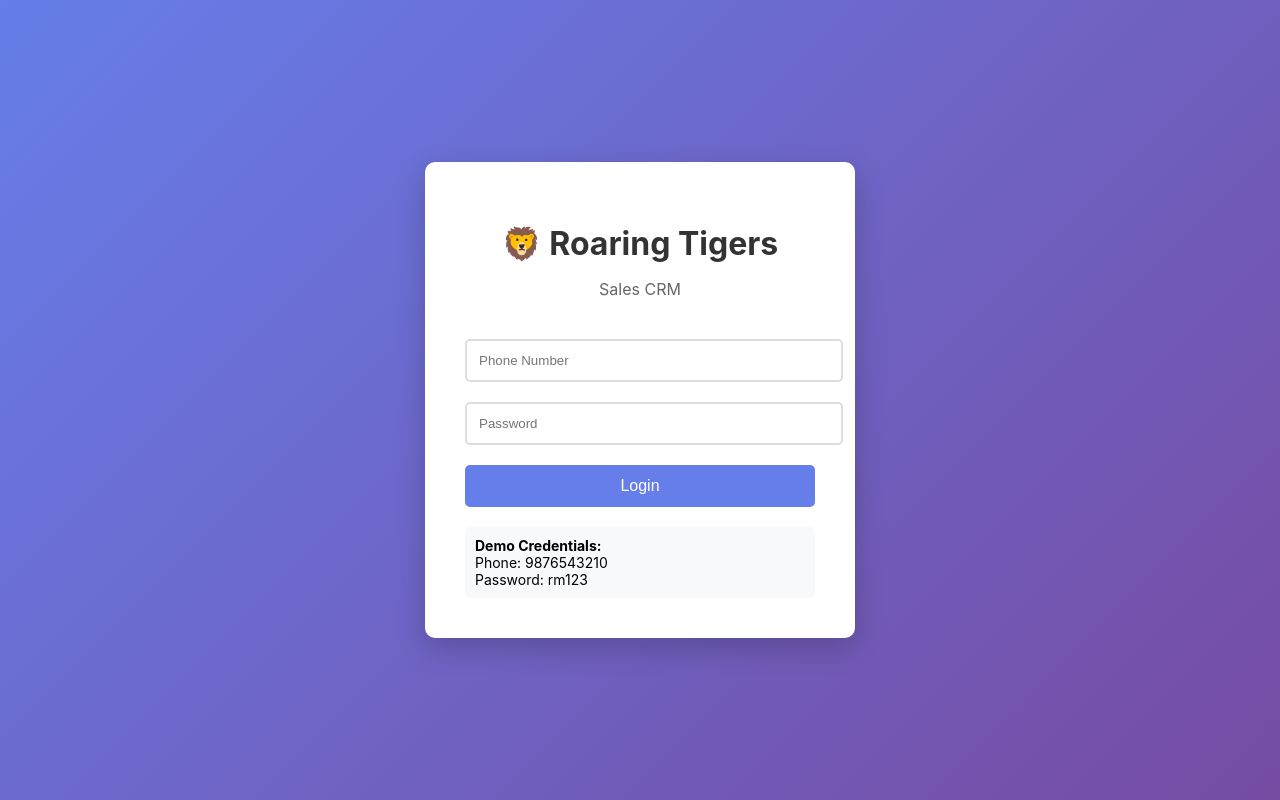
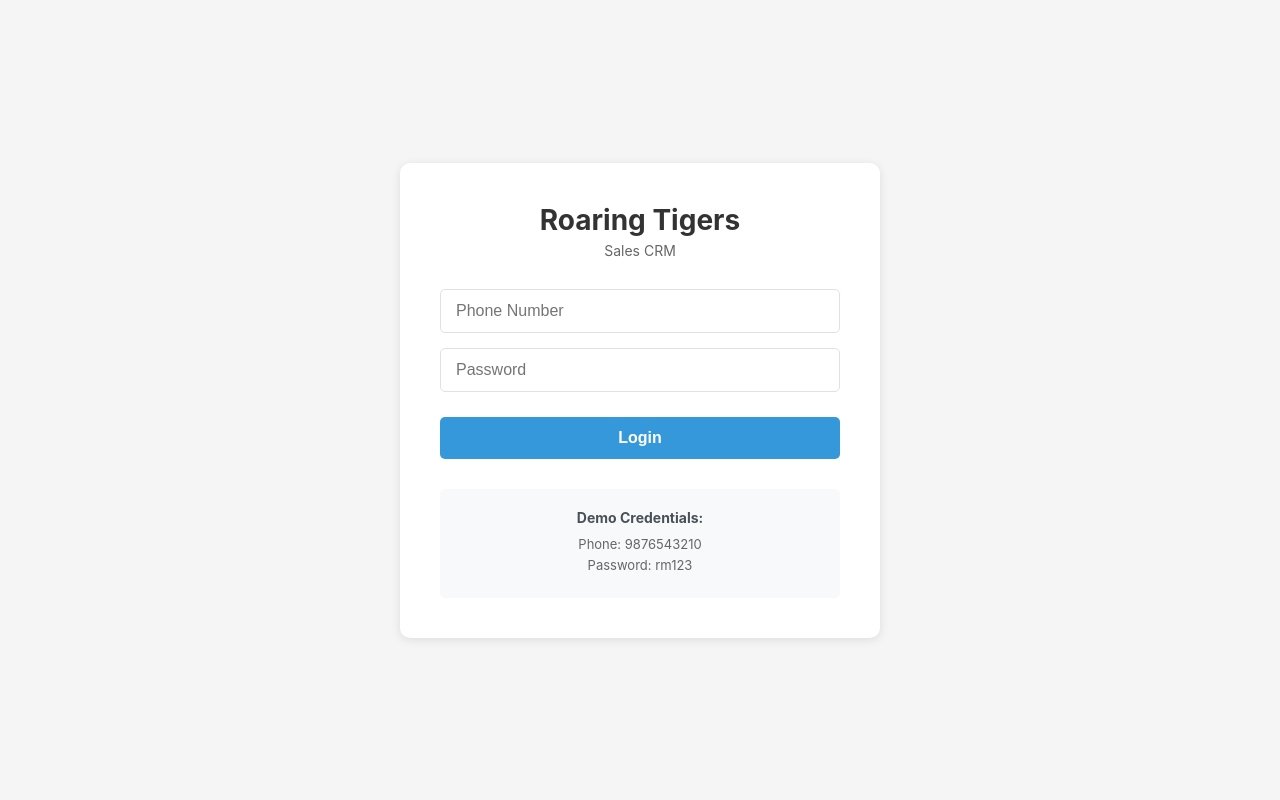
Before and after one commit to MannishGuptta/roaring-tigers, a React (Create React App) app: page / in a window 1280 px wide. Built offline with nearby package versions, Linux system fonts and the light colour scheme.

Commit message:
Refactor login function and update endpoint

```diff
--- a/src/pages/Login.jsx
+++ b/src/pages/Login.jsx
@@ -4,11 +4,11 @@ import { useNavigate } from 'react-router-dom';
 function Login() {
   const [phone, setPhone] = useState('');
   const [password, setPassword] = useState('');
+  const [loading, setLoading] = useState(false);
   const [error, setError] = useState('');
-  const [loading, setLoading] = useState(false);
   const navigate = useNavigate();
 
-  const handleLogin = async (e) => {
+  const handleSubmit = async (e) => {
     e.preventDefault();
     setLoading(true);
     setError('');
@@ -16,130 +16,187 @@ function Login() {
     try {
       console.log('1. Attempting login with:', { phone, password });
 
-      const response = await fetch('https://roaring-tigers-backend.onrender.com/rms');
+      // Use the NEW login endpoint
+      const response = await fetch('https://roaring-tigers-backend.onrender.com/login', {
+        method: 'POST',
+        headers: {
+          'Content-Type': 'application/json',
+        },
+        body: JSON.stringify({ phone, password }),
+      });
+
       console.log('2. Response status:', response.status);
 
-      const rms = await response.json();
-      console.log('3. Raw RM data:', rms);
-      console.log('4. Number of RMs:', rms.length);
-      console.log('5. First RM sample:', rms[0]);
+      const data = await response.json();
+      console.log('3. Login response data:', data);
 
-      // Check each field carefully
-      const rm = rms.find(r => {
-        console.log('Comparing:', {
-          rmPhone: r.phone,
-          inputPhone: phone,
-          phoneMatch: String(r.phone) === String(phone),
-          rmPassword: r.password,
-          inputPassword: password,
-          passwordMatch: String(r.password) === String(password)
-        });
-        return String(r.phone) === String(phone) && String(r.password) === String(password);
-      });
+      if (response.ok && data.success) {
+        console.log('4. Login successful for:', data.user.name);
 
-      console.log('6. Found RM:', rm);
+        // Store user data in session
+        sessionStorage.setItem('user', JSON.stringify(data.user));
 
-      if (rm) {
-        console.log('7. Login successful for:', rm.name);
-        sessionStorage.setItem('rm', JSON.stringify(rm));
-        navigate('/dashboard');
+        // Check if user is admin (you can adjust this logic)
+        if (phone === '9876543210') { // Rajesh is admin
+          navigate('/admin/dashboard');
         } else {
-        console.log('7. No matching RM found');
-        setError('Invalid phone or password');
+          navigate('/rm/dashboard');
+        }
+      } else {
+        console.log('4. Login failed:', data.error);
+        setError(data.error || 'Invalid phone or password');
       }
     } catch (err) {
-      console.error('8. Login error:', err);
-      setError('Connection error: ' + err.message);
+      console.error('Login error:', err);
+      setError('Network error. Please try again.');
     } finally {
       setLoading(false);
     }
   };
 
   return (
-    <div style={{
-      display: 'flex',
-      justifyContent: 'center',
-      alignItems: 'center',
-      height: '100vh',
-      background: 'linear-gradient(135deg, #667eea 0%, #764ba2 100%)'
-    }}>
-      <div style={{
-        background: 'white',
-        padding: '40px',
-        borderRadius: '10px',
-        width: '350px',
-        boxShadow: '0 10px 30px rgba(0,0,0,0.2)'
-      }}>
-        <h1 style={{ textAlign: 'center', color: '#333', marginBottom: '10px' }}>
-          🦁 Roaring Tigers
-        </h1>
-        <p style={{ textAlign: 'center', color: '#666', marginBottom: '30px' }}>
-          Sales CRM
-        </p>
+    <div style={styles.container}>
+      <div style={styles.loginBox}>
+        <h1 style={styles.title}>Roaring Tigers</h1>
+        <p style={styles.subtitle}>Sales CRM</p>
 
-        <form onSubmit={handleLogin}>
+        <form onSubmit={handleSubmit} style={styles.form}>
+          <div style={styles.inputGroup}>
             <input
               type="tel"
               placeholder="Phone Number"
               value={phone}
               onChange={(e) => setPhone(e.target.value)}
-            style={{
-              width: '100%',
-              padding: '12px',
-              margin: '10px 0',
-              border: '2px solid #ddd',
-              borderRadius: '5px'
-            }}
+              style={styles.input}
               required
+              disabled={loading}
             />
+          </div>
+
+          <div style={styles.inputGroup}>
             <input
               type="password"
               placeholder="Password"
               value={password}
               onChange={(e) => setPassword(e.target.value)}
-            style={{
-              width: '100%',
-              padding: '12px',
-              margin: '10px 0',
-              border: '2px solid #ddd',
-              borderRadius: '5px'
-            }}
+              style={styles.input}
               required
+              disabled={loading}
             />
-          {error && <p style={{ color: 'red', textAlign: 'center' }}>{error}</p>}
+          </div>
+
+          {error && (
+            <div style={styles.errorMessage}>
+              {error}
+            </div>
+          )}
+
           <button
             type="submit"
+            style={styles.button}
             disabled={loading}
-            style={{
-              width: '100%',
-              padding: '12px',
-              background: '#667eea',
-              color: 'white',
-              border: 'none',
-              borderRadius: '5px',
-              fontSize: '16px',
-              cursor: 'pointer',
-              marginTop: '10px'
-            }}
           >
             {loading ? 'Logging in...' : 'Login'}
           </button>
         </form>
 
-        <div style={{
-          marginTop: '20px',
-          padding: '10px',
-          background: '#f8f9fa',
-          borderRadius: '5px',
-          fontSize: '14px'
-        }}>
-          <strong>Demo Credentials:</strong><br />
-          Phone: 9876543210<br />
-          Password: rm123
+        <div style={styles.demoCredentials}>
+          <p style={styles.demoTitle}>Demo Credentials:</p>
+          <p style={styles.demoText}>Phone: 9876543210</p>
+          <p style={styles.demoText}>Password: rm123</p>
         </div>
       </div>
     </div>
   );
 }
 
+const styles = {
+  container: {
+    display: 'flex',
+    justifyContent: 'center',
+    alignItems: 'center',
+    minHeight: '100vh',
+    backgroundColor: '#f5f5f5',
+    fontFamily: '-apple-system, BlinkMacSystemFont, "Segoe UI", Roboto, sans-serif'
+  },
+  loginBox: {
+    backgroundColor: 'white',
+    padding: '40px',
+    borderRadius: '10px',
+    boxShadow: '0 2px 10px rgba(0,0,0,0.1)',
+    width: '100%',
+    maxWidth: '400px'
+  },
+  title: {
+    fontSize: '28px',
+    fontWeight: 'bold',
+    color: '#333',
+    margin: '0 0 5px 0',
+    textAlign: 'center'
+  },
+  subtitle: {
+    fontSize: '14px',
+    color: '#666',
+    margin: '0 0 30px 0',
+    textAlign: 'center'
+  },
+  form: {
+    display: 'flex',
+    flexDirection: 'column',
+    gap: '15px'
+  },
+  inputGroup: {
+    width: '100%'
+  },
+  input: {
+    width: '100%',
+    padding: '12px 15px',
+    border: '1px solid #dee2e6',
+    borderRadius: '5px',
+    fontSize: '16px',
+    boxSizing: 'border-box',
+    outline: 'none',
+    transition: 'border-color 0.3s'
+  },
+  button: {
+    width: '100%',
+    padding: '12px',
+    backgroundColor: '#3498db',
+    color: 'white',
+    border: 'none',
+    borderRadius: '5px',
+    fontSize: '16px',
+    fontWeight: 'bold',
+    cursor: 'pointer',
+    transition: 'background-color 0.3s',
+    marginTop: '10px'
+  },
+  errorMessage: {
+    backgroundColor: '#f8d7da',
+    color: '#721c24',
+    padding: '10px',
+    borderRadius: '5px',
+    fontSize: '14px',
+    textAlign: 'center'
+  },
+  demoCredentials: {
+    marginTop: '30px',
+    padding: '20px',
+    backgroundColor: '#f8f9fa',
+    borderRadius: '5px',
+    textAlign: 'center'
+  },
+  demoTitle: {
+    fontSize: '14px',
+    fontWeight: 'bold',
+    color: '#495057',
+    margin: '0 0 10px 0'
+  },
+  demoText: {
+    fontSize: '13px',
+    color: '#666',
+    margin: '5px 0'
+  }
+};
+
 export default Login;
```
Lines whose indentation alone changed are shown as unchanged.
